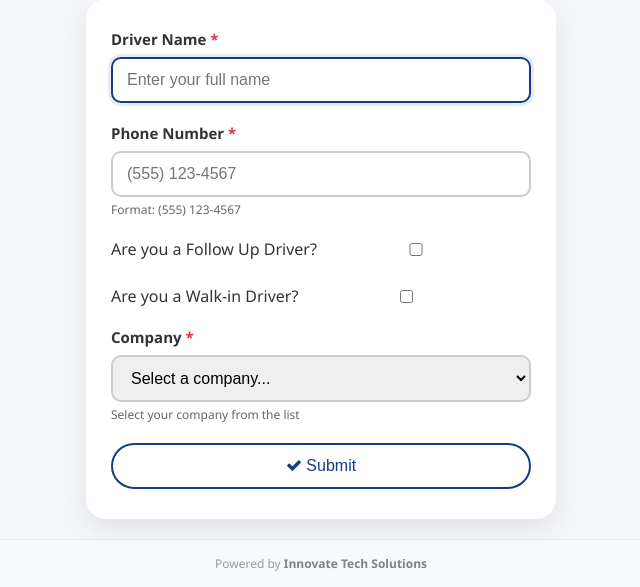
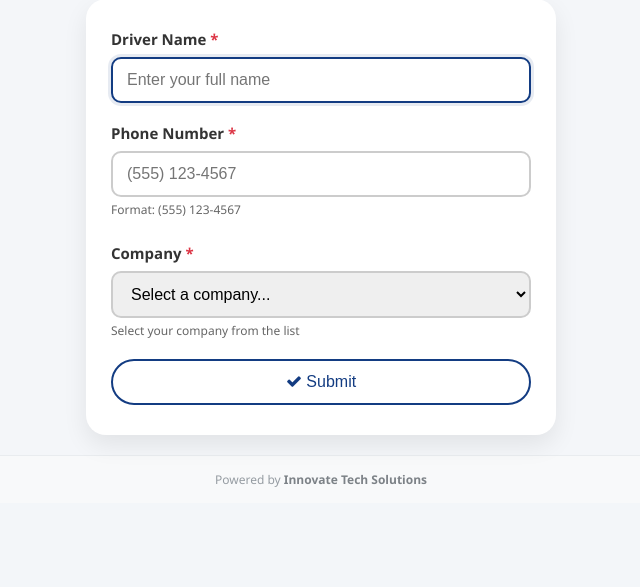
Before and after one commit to 95b9c7/Level1, a Django app: page /driver_form/ in a window 1280 px wide. Shown: the part 341-928 px from the top of the page, without its empty margins (319-959 px from the left). After the commit the page ends 828 px from the top, so only its background shows below. Run offline with Django 3.2, Linux system fonts and the light colour scheme; data comes from the database, SQL or seed files in the repository; data that the repository does not hold is empty.

Commit message:
removed check boxes for driver form and added driver form as an option in employee menu

```diff
--- a/waitapp/forms.py
+++ b/waitapp/forms.py
@@ -13,7 +13,7 @@ STATUS_CHOICES = [
 class TruckDriverForm(forms.ModelForm):
     class Meta:
         model = TruckDriver
-        fields = ['name', 'company', 'phone_number', 'is_follow_up', 'is_walk_in']
+        fields = ['name', 'company', 'phone_number']
 
     name = forms.CharField(
         label='Driver Name',
@@ -34,7 +34,7 @@ class TruckDriverForm(forms.ModelForm):
             'class': 'form-control',
             'placeholder': 'Select your company'
         }),
-        required=False,
+        required=True,
         empty_label='Select a company...'
     )
 
@@ -47,24 +47,6 @@ class TruckDriverForm(forms.ModelForm):
             'placeholder': '(555) 123-4567',
             'autocomplete': 'tel',
             'pattern': '[0-9]{3}-[0-9]{3}-[0-9]{4}'
-        })
-    )
-
-    is_follow_up = forms.BooleanField(
-        label='Follow-up?',
-        required=False,
-        widget=forms.CheckboxInput(attrs={
-            'class': 'form-check-input',
-            'id': 'follow-up-checkbox'
-        })
-    )
-
-    is_walk_in = forms.BooleanField(
-        label='Walk-in?',
-        required=False,
-        widget=forms.CheckboxInput(attrs={
-            'class': 'form-check-input',
-            'id': 'walk-in-checkbox'
         })
     )
 
@@ -95,32 +77,30 @@ class TruckDriverForm(forms.ModelForm):
 
     def clean(self):
         cleaned_data = super().clean()
-        is_follow_up = cleaned_data.get('is_follow_up')
-        is_walk_in = cleaned_data.get('is_walk_in')
         company = cleaned_data.get('company')
 
         # If it's a follow-up, company is not required
-        if is_follow_up:
-            cleaned_data['company'] = None
-            # Clear any validation errors for company field
-            if 'company' in self.errors:
-                del self.errors['company']
-
         # If it's a walk-in, ensure WALK-IN company is selected
-        if is_walk_in:
-            # Try to find WALK-IN company
-            try:
-                walk_in_company = Company.objects.get(name="WALK-IN", is_active=True)
-                cleaned_data['company'] = walk_in_company
+        if company:
+            if company.name == "Follow Up":
+                cleaned_data['company'] = None
                 # Clear any validation errors for company field
                 if 'company' in self.errors:
                     del self.errors['company']
-            except Company.DoesNotExist:
-                raise forms.ValidationError("WALK-IN company not found. Please contact administrator.")
+            elif company.name == "Walk In":
+                # Try to find WALK-IN company
+                try:
+                    walk_in_company = Company.objects.get(name="WALK-IN", is_active=True)
+                    cleaned_data['company'] = walk_in_company
+                    # Clear any validation errors for company field
+                    if 'company' in self.errors:
+                        del self.errors['company']
+                except Company.DoesNotExist:
+                    raise forms.ValidationError("WALK-IN company not found. Please contact administrator.")
 
         # If it's neither follow-up nor walk-in, company is required
-        if not is_follow_up and not is_walk_in and not company:
-            raise forms.ValidationError("Please select a company, check the follow-up option, or check the walk-in option.")
+        if not company:
+            raise forms.ValidationError("Please select a company.")
 
         return cleaned_data
 
--- a/waitapp/templates/driver_form.html
+++ b/waitapp/templates/driver_form.html
@@ -88,34 +88,15 @@
             </div>
 
             <div class="form-group follow-up-group">
-                <label for="{{ form.is_follow_up.id_for_label }}" class="checkbox-label" id="followup-label">
-                    Are you a Follow Up Driver?
-                    <input type="checkbox" name="is_follow_up" id="{{ form.is_follow_up.id_for_label }}" class="form-check-input">
-                </label>
-                {% if form.is_follow_up.errors %}
-                    <div class="field-error">
-                        {% for error in form.is_follow_up.errors %}
-                            <p><i class="fa fa-exclamation-triangle"></i> {{ error }}</p>
-                        {% endfor %}
-                    </div>
-                {% endif %}
+                <!-- Removed Follow Up checkbox as per client request -->
             </div>
 
             <div class="form-group walk-in-group">
-                <label for="{{ form.is_walk_in.id_for_label }}" class="checkbox-label" id="walkin-label">
-                    Are you a Walk-in Driver?
-                    <input type="checkbox" name="is_walk_in" id="{{ form.is_walk_in.id_for_label }}" class="form-check-input">
-                </label>
-                {% if form.is_walk_in.errors %}
-                    <div class="field-error">
-                        {% for error in form.is_walk_in.errors %}
-                            <p><i class="fa fa-exclamation-triangle"></i> {{ error }}</p>
-                        {% endfor %}
-                    </div>
-                {% endif %}
+                <!-- Removed Walk In checkbox as per client request -->
             </div>
 
             <div class="form-group" id="company-group">
+                <!-- Company dropdown will now include 'Follow Up' and 'Walk In' as company options -->
                 <label for="{{ form.company.id_for_label }}" class="form-label">
                     <span id="company-label">Company</span> <span class="required" id="company-required">*</span>
                 </label>
@@ -216,74 +197,13 @@
         }
 
         document.addEventListener('DOMContentLoaded', function() {
-            const followUpCheckbox = document.getElementById('{{ form.is_follow_up.id_for_label }}');
-            const walkInCheckbox = document.getElementById('{{ form.is_walk_in.id_for_label }}');
-            const followUpGroup = document.querySelector('.follow-up-group');
-            const walkInGroup = document.querySelector('.walk-in-group');
+            // Removed checkbox logic for follow up and walk in
             const companyGroup = document.getElementById('company-group');
             const phoneInput = document.getElementById('{{ form.phone_number.id_for_label }}');
             const nameInput = document.getElementById('{{ form.name.id_for_label }}');
             const submitBtn = document.getElementById('submit-btn');
             const form = document.getElementById('driver-form');
-
-            function toggleCompanyField() {
-                if (followUpCheckbox.checked || walkInCheckbox.checked) {
-                    companyGroup.style.display = 'none';
-                    document.getElementById('company-required').style.display = 'none';
-                } else {
-                    companyGroup.style.display = 'block';
-                    document.getElementById('company-required').style.display = 'inline';
-                }
-            }
-
-            function handleCheckboxChange(changedCheckbox) {
-                const companySelect = document.getElementById('{{ form.company.id_for_label }}');
-
-                console.log('Checkbox changed:', changedCheckbox.id);
-                console.log('Follow-up checked:', followUpCheckbox.checked);
-                console.log('Walk-in checked:', walkInCheckbox.checked);
-                console.log('Follow-up group found:', followUpGroup);
-                console.log('Walk-in group found:', walkInGroup);
-
-                if (changedCheckbox === followUpCheckbox && followUpCheckbox.checked) {
-                    // Follow-up checked: hide walk-in and company
-                    if (walkInGroup) walkInGroup.style.display = 'none';
-                    if (companyGroup) companyGroup.style.display = 'none';
-                    const companyRequired = document.getElementById('company-required');
-                    if (companyRequired) companyRequired.style.display = 'none';
-                    // Clear company selection for follow-up
-                    if (companySelect) companySelect.value = '';
-                } else if (changedCheckbox === walkInCheckbox && walkInCheckbox.checked) {
-                    // Walk-in checked: hide follow-up and company, set WALK-IN as company
-                    if (followUpGroup) followUpGroup.style.display = 'none';
-                    if (companyGroup) companyGroup.style.display = 'none';
-                    const companyRequired = document.getElementById('company-required');
-                    if (companyRequired) companyRequired.style.display = 'none';
-                    // Set WALK-IN as the company
-                    setWalkInCompany();
-                } else {
-                    // Nothing checked: show all options
-                    if (followUpGroup) followUpGroup.style.display = 'block';
-                    if (walkInGroup) walkInGroup.style.display = 'block';
-                    if (companyGroup) companyGroup.style.display = 'block';
-                    const companyRequired = document.getElementById('company-required');
-                    if (companyRequired) companyRequired.style.display = 'inline';
-                    // Clear company selection
-                    if (companySelect) companySelect.value = '';
-                }
-            }
-
-            function setWalkInCompany() {
-                const companySelect = document.getElementById('{{ form.company.id_for_label }}');
-
-                // Find the WALK-IN option in the dropdown
-                for (let i = 0; i < companySelect.options.length; i++) {
-                    if (companySelect.options[i].text === 'WALK-IN') {
-                        companySelect.value = companySelect.options[i].value;
-                        break;
-                    }
-                }
-            }
+            // No more checkbox toggling logic
 
             // Phone number formatting
             function formatPhoneNumber(value) {
@@ -352,14 +272,15 @@
                 }
 
                 // Validate company (if not follow-up or walk-in)
-                if (!followUpCheckbox.checked && !walkInCheckbox.checked) {
+                // The company field is now required, so this validation might need adjustment
+                // if the intent was to allow 'Follow Up' or 'Walk In' as company names.
+                // For now, assuming 'Follow Up' and 'Walk In' are not directly selected as companies.
                 const companySelect = document.getElementById('{{ form.company.id_for_label }}');
                 if (!companySelect.value) {
                     showFieldError(companySelect, currentLang === 'en' ? 'Please select a company' : 'Por favor seleccione una empresa');
                     isValid = false;
                 } else {
                     clearFieldError(companySelect);
-                    }
                 }
 
                 return isValid;
@@ -396,18 +317,12 @@
             });
 
             // Initial state - show all options
-            followUpGroup.style.display = 'block';
-            walkInGroup.style.display = 'block';
+            // Removed checkbox toggling logic
             companyGroup.style.display = 'block';
             document.getElementById('company-required').style.display = 'inline';
 
             // Listen for changes
-            followUpCheckbox.addEventListener('change', function() {
-                handleCheckboxChange(followUpCheckbox);
-            });
-            walkInCheckbox.addEventListener('change', function() {
-                handleCheckboxChange(walkInCheckbox);
-            });
+            // Removed checkbox listeners
         });
     </script>
     </div>
--- a/waitapp/templates/menu.html
+++ b/waitapp/templates/menu.html
@@ -14,6 +14,7 @@
         <li><a href="{% url 'modify_companies' %}" class="menu-button">Modify Companies</a></li>
         <li><a href="{% url 'dashboard' %}" class="menu-button">Dashboard</a></li>
         <li><a href="{% url 'report_list' %}" class="menu-button">Reports</a></li>
+        <li><a href="{% url 'driver_form' %}" class="menu-button">Driver Form</a></li>
     </ul>
 </div>
 {% endblock %}
```
Lines whose indentation alone changed are shown as unchanged.
